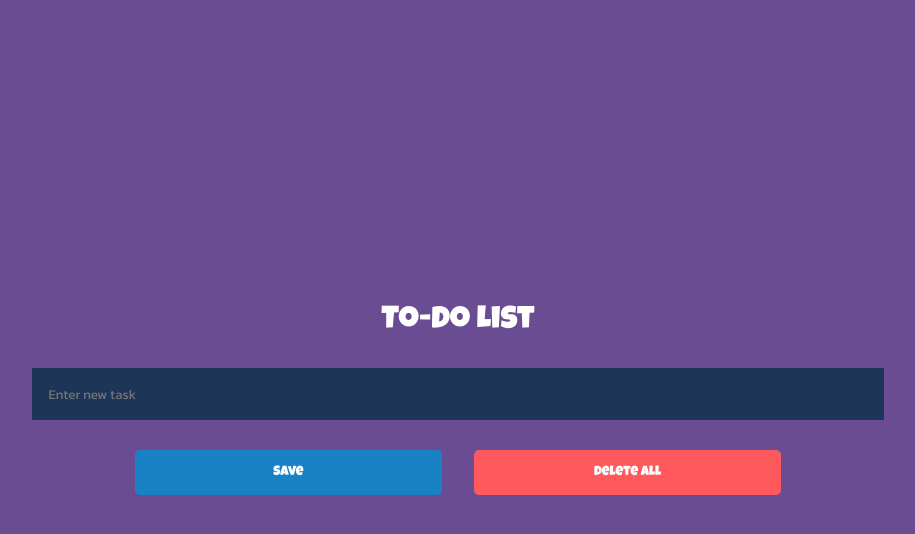
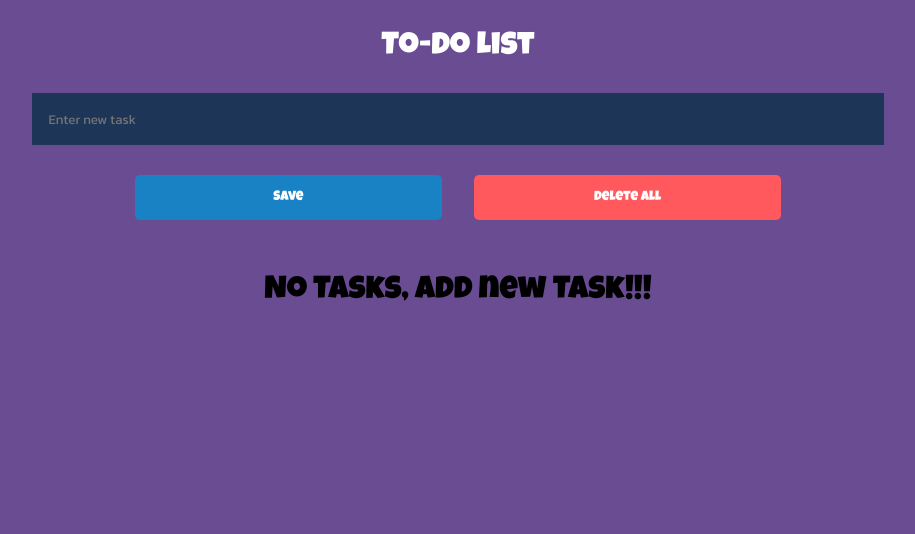
Before and after one commit to sathish0305/Todo-list, a website built with Vite: page index.html in a window 1280 px wide. Shown: the whole page, without its empty margins (182-1097 px from the left). Built offline with nearby package versions, Linux system fonts and the light colour scheme.

Commit message:
empty tasks display

```diff
--- a/main.js
+++ b/main.js
@@ -3,8 +3,22 @@ let savebtn = document.getElementById('savebtn')
 let deletebtn = document.getElementById('deletebtn')
 let section = document.querySelector('section')
 let taskArray = localStorage.getItem('tasks') ? JSON.parse(localStorage.getItem('tasks')) : [];
+let emptyDiv = document.createElement('div')
+
+let emptyTasks =()=>{
+    if(taskArray.length === 0){
+        emptyDiv.innerHTML = 'No Tasks, Add new Task!!!'
+        emptyDiv.style.fontSize = '2rem'
+        emptyDiv.style.marginTop = '2rem'
+        section.appendChild(emptyDiv)
+    }else{
+        emptyDiv.style.display = 'none'
+    }
+}
+
 
 let saveItem = (text) => {
+    emptyTasks()
     let card = document.createElement('div')
     card.classList.add('card')
 
@@ -94,7 +108,9 @@ let deleteAllTasks = () => {
         while (section.firstChild) {
             section.removeChild(section.firstChild);
         }
+        location.reload()
     }
 }
 savebtn.addEventListener('click', addTask)
 deletebtn.addEventListener('click', deleteAllTasks)
+emptyTasks()
--- a/style.css
+++ b/style.css
@@ -20,7 +20,7 @@ body {
 
 body,
 .title,
-.input,main {
+.input {
   display: flex;
   align-items: center;
   justify-content: center;
@@ -29,6 +29,8 @@ body,
 main {
   height: 98%;
   width: 80%;
+  display: flex;
+  align-items: center;
   flex-direction: column;
 }
 
```
